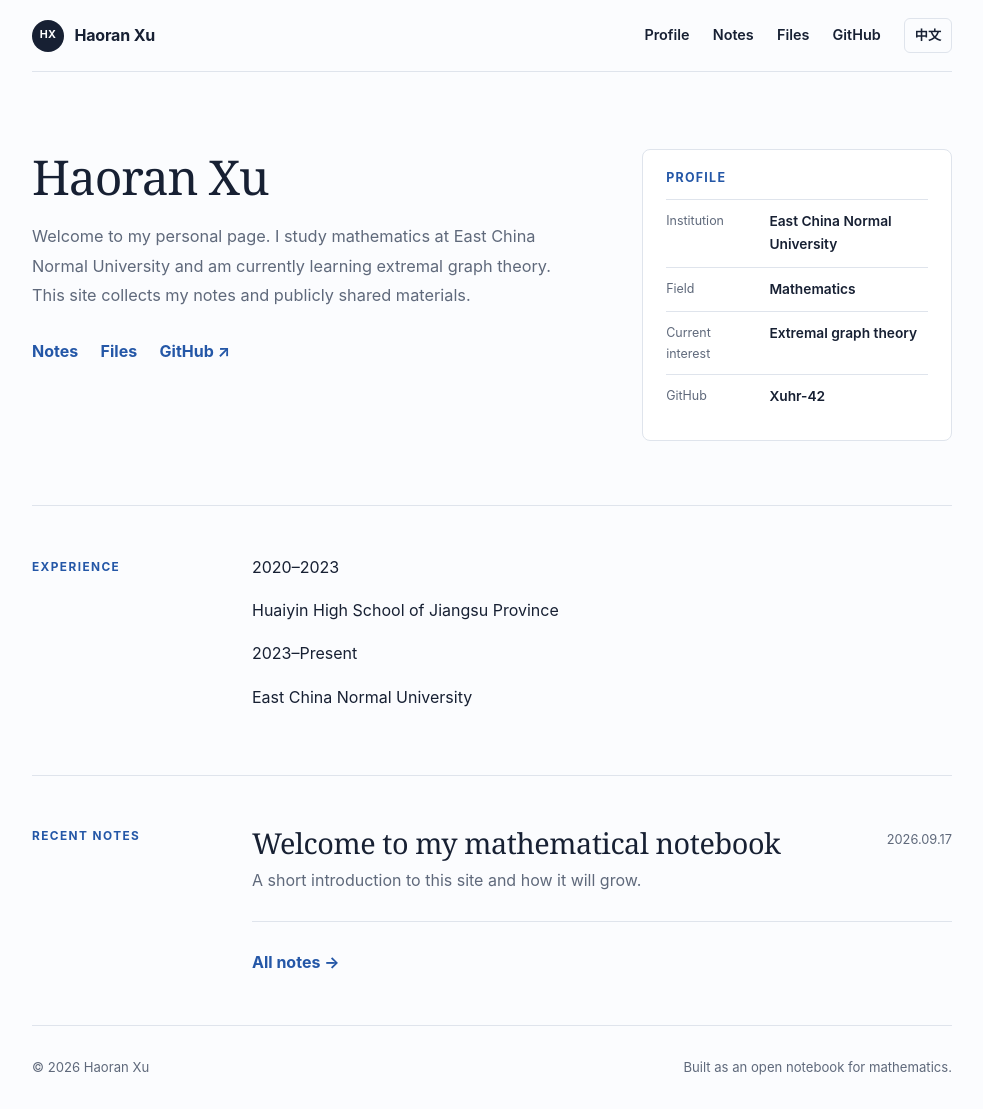
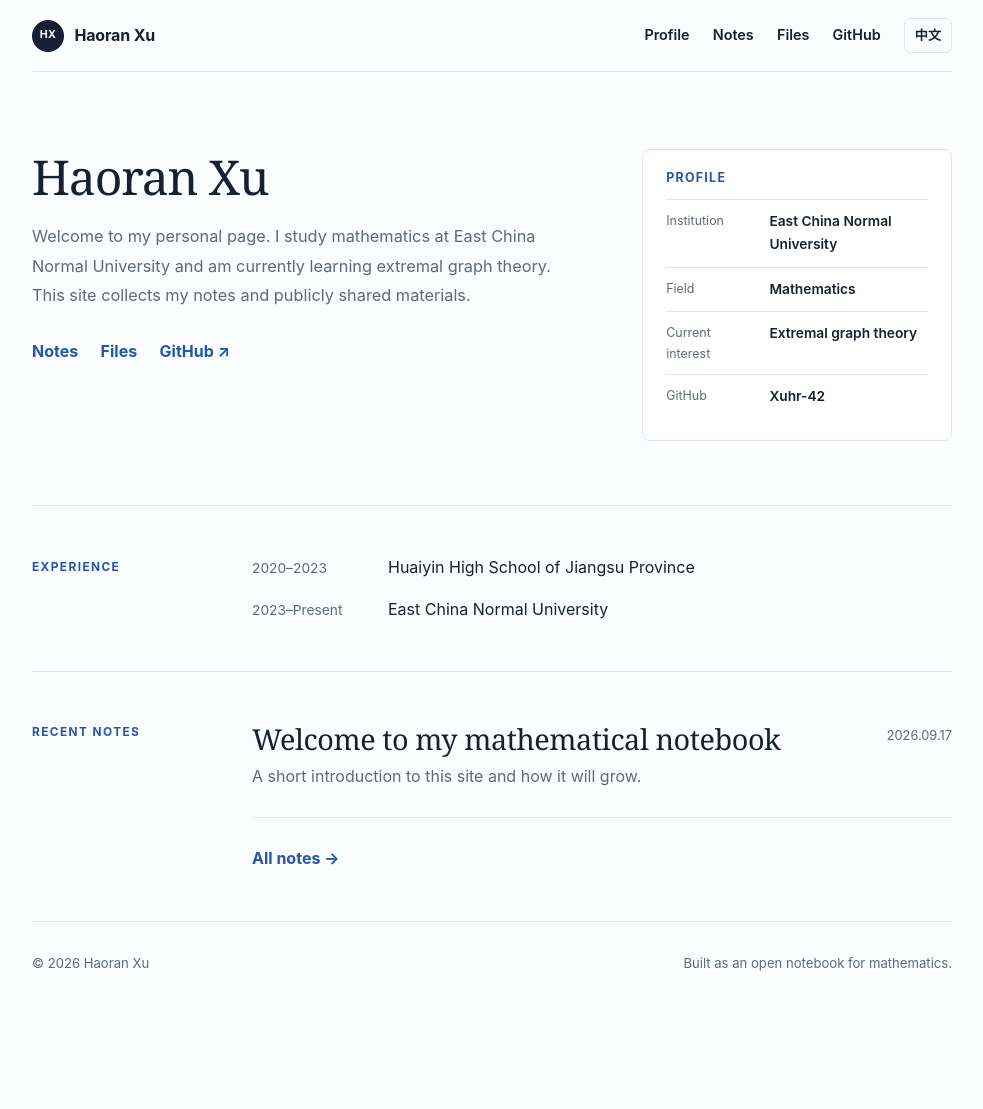
Before and after one commit to Xuhr-42/xuhr-42.github.io, a Jekyll site: the page built from index.html, in a window 1280 px wide. Shown: the whole page, without its empty margins (148-1131 px from the left). Built offline with Jekyll 4.4.1, drawn with Linux system fonts in a browser that asks for light colours; after the commit the page ends 1005 px from its top, so only the background shows below that.

Commit message:
Style education experience list

```diff
--- a/assets/css/style.css
+++ b/assets/css/style.css
@@ -188,6 +188,15 @@ main { min-height: calc(100vh - 160px); }
   letter-spacing: -.015em;
 }
 .section-body > p { max-width: 650px; margin: 0; color: var(--muted); }
+.experience-list { display: grid; gap: .9rem; }
+.experience-entry {
+  display: grid;
+  grid-template-columns: 120px 1fr;
+  gap: 1rem;
+  align-items: baseline;
+}
+.experience-entry time { color: var(--muted); font-size: .86rem; }
+.experience-entry p { margin: 0; }
 .simple-note {
   display: flex;
   justify-content: space-between;
```
